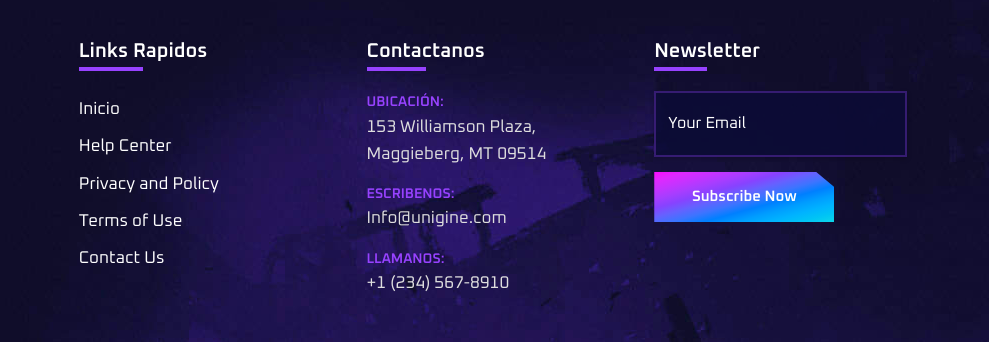
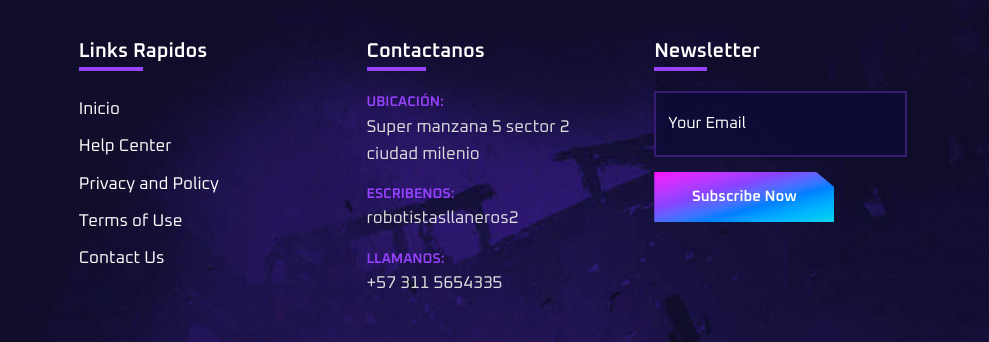
Before and after one commit to Rodluisfelipe/robotistasLlaneros, a plain HTML site: page index.html in a window 1280 px wide. Shown: the part 3368-3710 px from the top of the page, 291-1280 px from the left. Drawn offline with nearby package versions, Linux system fonts and the light colour scheme.

Commit message:
Actualizar index.html

```diff
--- a/index.html
+++ b/index.html
@@ -655,20 +655,20 @@
             <span class="span">Ubicación:</span>
 
             <address class="contact-link">
-              153 Williamson Plaza, Maggieberg, MT 09514
+              Super manzana 5 sector 2 ciudad milenio
             </address>
           </div>
 
           <div class="contact-item">
             <span class="span">Escribenos:</span>
 
-            <a href="mailto:Info@unigine.com" class="contact-link">Info@unigine.com</a>
+            <a href="mailto:robotistasllaneros2" class="contact-link">robotistasllaneros2</a>
           </div>
 
           <div class="contact-item">
             <span class="span">Llamanos:</span>
 
-            <a href="tel:+12345678910" class="contact-link">+1 (234) 567-8910</a>
+            <a href="tel:+573115654335" class="contact-link">+57 311 5654335</a>
           </div>
 
         </div>
```
